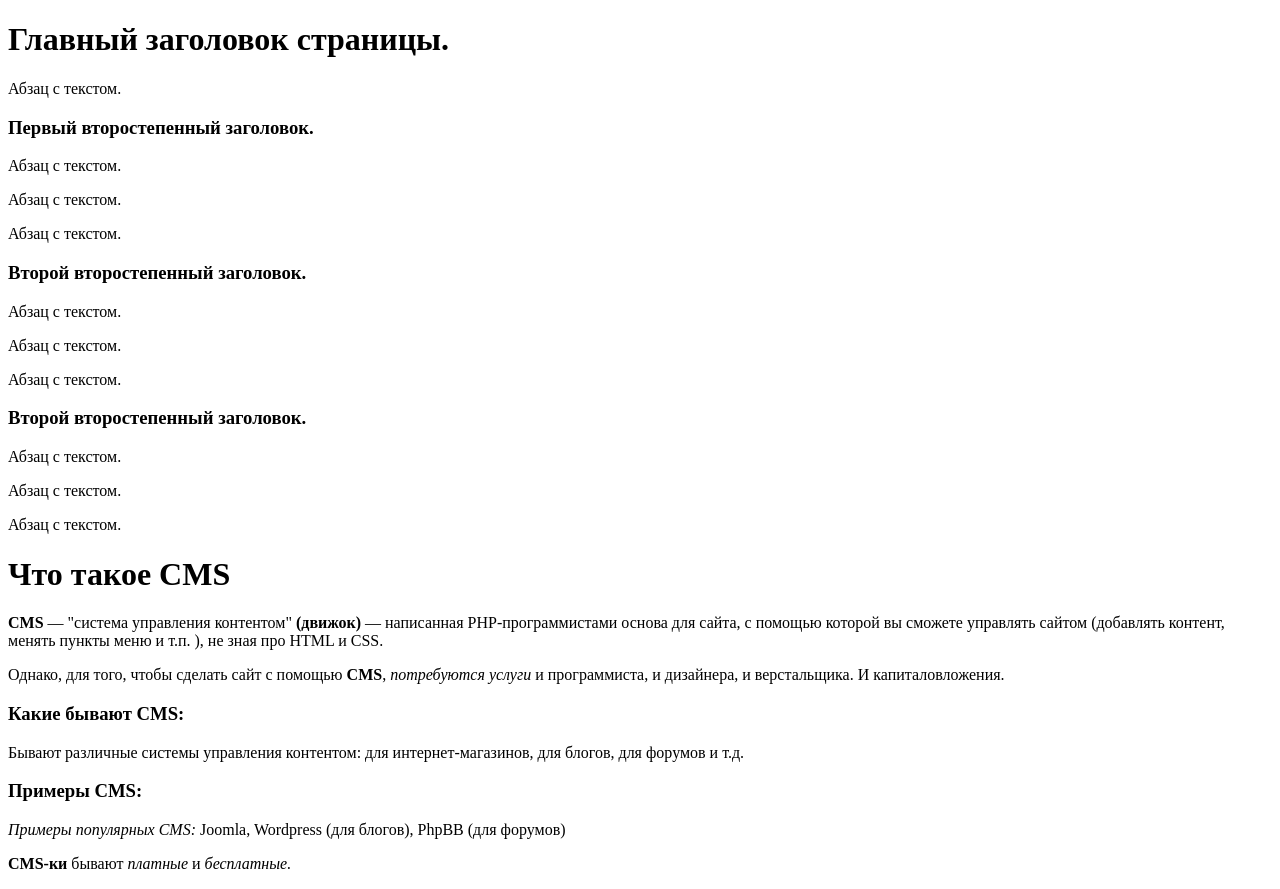
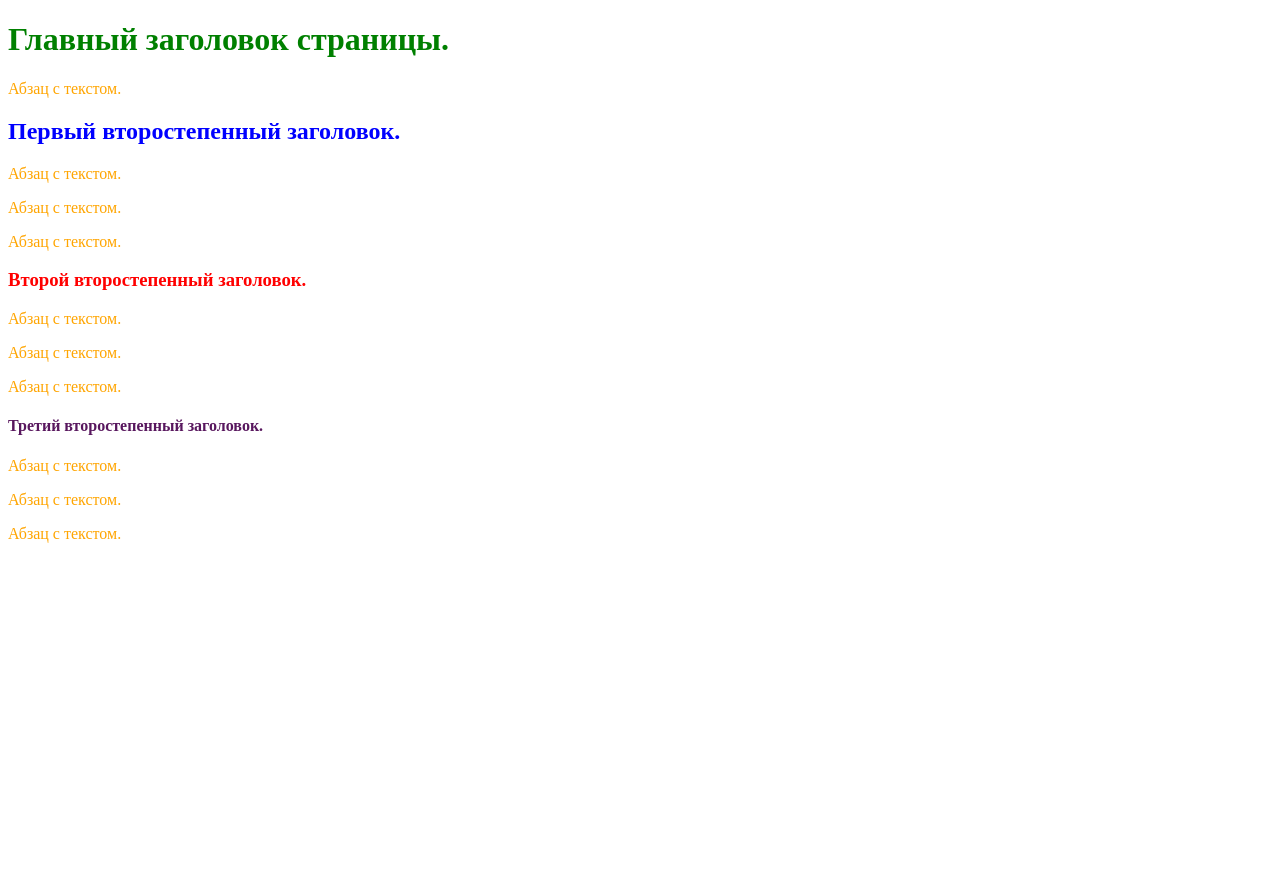
Before and after one commit to Myp3uk117/CSS_tutor, a plain HTML site: page index.html in a window 1280 px wide. After the commit the page ends 800 px from the top, so only its background shows below. Drawn offline with Linux system fonts and the light colour scheme.

Commit message:
tasks_9_10

```diff
--- a/index.html
+++ b/index.html
@@ -3,14 +3,15 @@
 <head>
     <meta charset="UTF-8">
     <meta http-equiv="X-UA-Compatible" content="Chrome">
+    <link rel="stylesheet" href="style.css">
     <meta name="viewport" content="width=device-width, initial-scale=1.0">
     <title>CSS Tutor</title>
 </head>
 <body>
-    <!-- task 1 -->
+
     <h1>Главный заголовок страницы.</h1>
     <p>Абзац с текстом.</p>
-    <h3>Первый второстепенный заголовок.</h3>
+    <h2>Первый второстепенный заголовок.</h3>
     <p>Абзац с текстом.</p>
     <p>Абзац с текстом.</p>
     <p>Абзац с текстом.</p>
@@ -18,19 +19,10 @@
     <p>Абзац с текстом.</p>
     <p>Абзац с текстом.</p>
     <p>Абзац с текстом.</p>
-    <h3>Второй второстепенный заголовок.</h3>
+    <h4>Третий второстепенный заголовок.</h3>
     <p>Абзац с текстом.</p>
     <p>Абзац с текстом.</p>
     <p>Абзац с текстом.</p>
 
-    <!-- task 2 -->
-    <h1>Что такое CMS</h1>
-    <p><b>CMS</b> — "система управления контентом" <b>(движок)</b> — написанная PHP-программистами основа для сайта, с помощью которой вы сможете управлять сайтом (добавлять контент, менять пункты меню и т.п. ), не зная про HTML и CSS.</p>
-    <p>Однако, для того, чтобы сделать сайт с помощью <b>CMS</b>, <i>потребуются услуги</i> и программиста, и дизайнера, и верстальщика. И капиталовложения.</p>
-    <h3>Какие бывают CMS:</h3>
-    <p>Бывают различные системы управления контентом: для интернет-магазинов, для блогов, для форумов и т.д.</p>
-    <h3>Примеры CMS:</h3>
-    <p><i>Примеры популярных CMS:</i> Joomla, Wordpress (для блогов), PhpBB (для форумов)</p>
-    <p><b>CMS-ки</b> бывают <i>платные</i> и <i>бесплатные.</i></p>
 </body>
 </html>
--- /dev/null
+++ b/style.css
@@ -0,0 +1,19 @@
+h1 {
+	color: green;
+}
+
+h2 {
+    color:blue;
+}
+
+h3{
+    color: red;
+}
+
+h4{
+    color: rgb(88, 23, 94)
+}
+
+p {
+    color: orange;
+}
```
